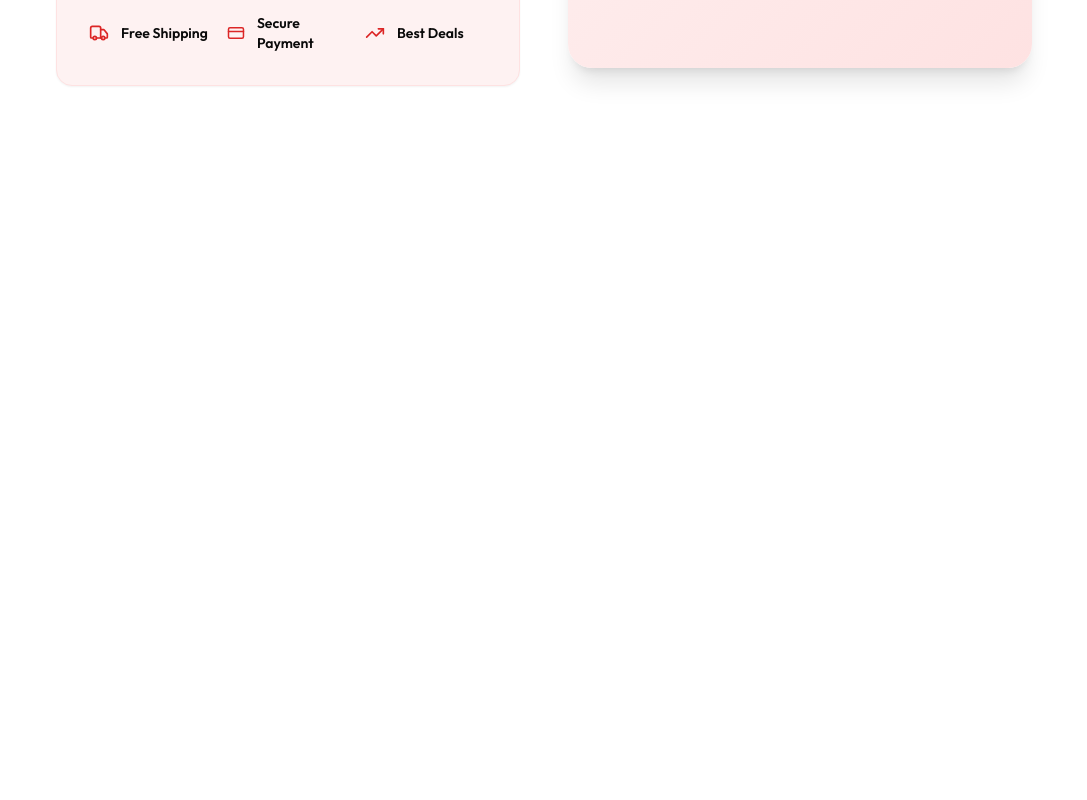
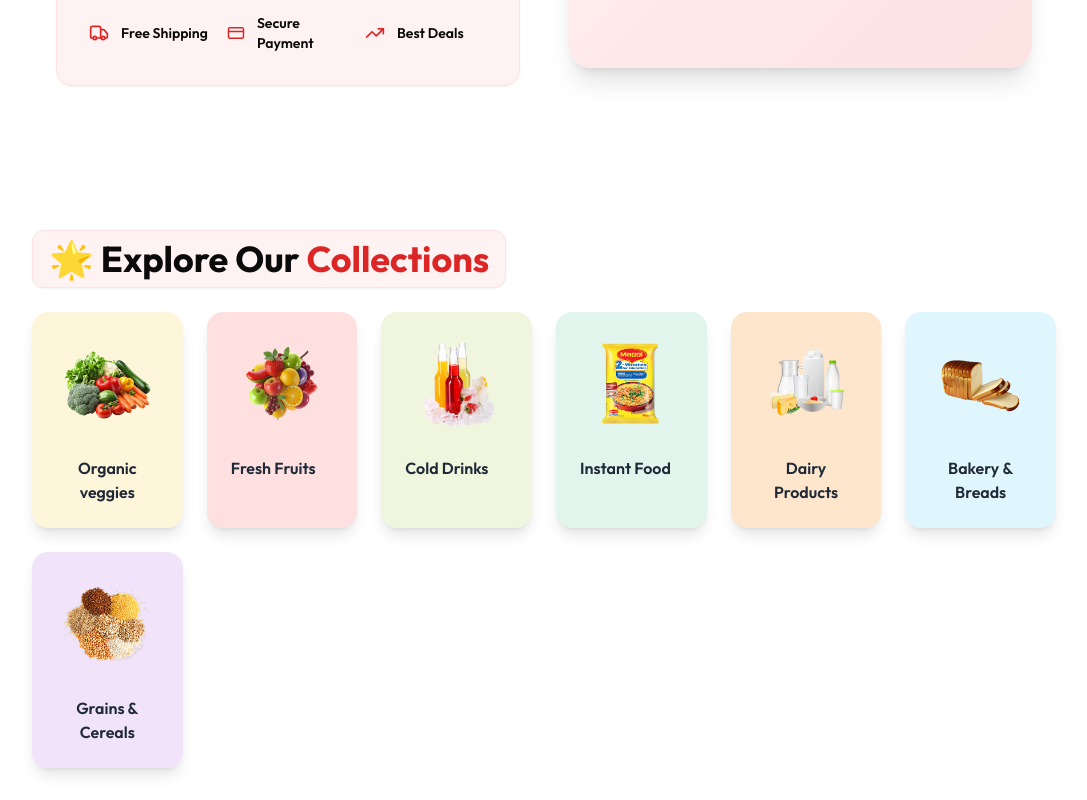
Before and after one commit to usama387/mern-mega-cart, a React (Vite) app in the folder frontend/: page / in a window 1280 px wide. Shown: the part 595-1395 px from the top of the page, without its empty margins (96-1183 px from the left). Before the commit the page ends 869 px from the top, so only its background shows below. Built offline with nearby package versions, Linux system fonts and the light colour scheme.

Commit message:
Added new Collections component in Home page

```diff
--- /dev/null
+++ b/frontend/src/components/ui/card.jsx
@@ -0,0 +1,50 @@
+import * as React from "react"
+
+import { cn } from "@/lib/utils"
+
+const Card = React.forwardRef(({ className, ...props }, ref) => (
+  <div
+    ref={ref}
+    className={cn("rounded-xl border bg-card text-card-foreground shadow", className)}
+    {...props} />
+))
+Card.displayName = "Card"
+
+const CardHeader = React.forwardRef(({ className, ...props }, ref) => (
+  <div
+    ref={ref}
+    className={cn("flex flex-col space-y-1.5 p-6", className)}
+    {...props} />
+))
+CardHeader.displayName = "CardHeader"
+
+const CardTitle = React.forwardRef(({ className, ...props }, ref) => (
+  <div
+    ref={ref}
+    className={cn("font-semibold leading-none tracking-tight", className)}
+    {...props} />
+))
+CardTitle.displayName = "CardTitle"
+
+const CardDescription = React.forwardRef(({ className, ...props }, ref) => (
+  <div
+    ref={ref}
+    className={cn("text-sm text-muted-foreground", className)}
+    {...props} />
+))
+CardDescription.displayName = "CardDescription"
+
+const CardContent = React.forwardRef(({ className, ...props }, ref) => (
+  <div ref={ref} className={cn("p-6 pt-0", className)} {...props} />
+))
+CardContent.displayName = "CardContent"
+
+const CardFooter = React.forwardRef(({ className, ...props }, ref) => (
+  <div
+    ref={ref}
+    className={cn("flex items-center p-6 pt-0", className)}
+    {...props} />
+))
+CardFooter.displayName = "CardFooter"
+
+export { Card, CardHeader, CardFooter, CardTitle, CardDescription, CardContent }
--- /dev/null
+++ b/frontend/src/components/ui/separator.jsx
@@ -0,0 +1,23 @@
+import * as React from "react"
+import * as SeparatorPrimitive from "@radix-ui/react-separator"
+
+import { cn } from "@/lib/utils"
+
+const Separator = React.forwardRef((
+  { className, orientation = "horizontal", decorative = true, ...props },
+  ref
+) => (
+  <SeparatorPrimitive.Root
+    ref={ref}
+    decorative={decorative}
+    orientation={orientation}
+    className={cn(
+      "shrink-0 bg-border",
+      orientation === "horizontal" ? "h-[1px] w-full" : "h-full w-[1px]",
+      className
+    )}
+    {...props} />
+))
+Separator.displayName = SeparatorPrimitive.Root.displayName
+
+export { Separator }
--- a/frontend/src/pages/Home.jsx
+++ b/frontend/src/pages/Home.jsx
@@ -1,10 +1,14 @@
+import Collections from "@/reusable/components/Collections";
 import MainBanner from "@/reusable/components/MainBanner";
 import React from "react";
 
 const Home = () => {
   return (
-    <div className="flex min-h-screen flex-col items-center justify-between">
-      <MainBanner />
+    <div className="">
+      <div className="flex flex-col items-center justify-between">
+        <MainBanner />
+      </div>
+      <Collections />
     </div>
   );
 };
--- /dev/null
+++ b/frontend/src/reusable/components/Collections.jsx
@@ -0,0 +1,45 @@
+import React from "react";
+import { Card, CardContent, CardFooter } from "@/components/ui/card";
+import { categories } from "@/assets/assets";
+import { useAppContext } from "@/context/AppContext";
+
+const Collections = () => {
+  const { navigate } = useAppContext();
+
+  return (
+    <div className="px-6 md:px-16 lg:px-24 xl:px-32 py-8">
+      <h2 className="text-3xl md:text-4xl font-bold mb-6 bg-red-50 border border-red-100 w-max px-4 py-2 rounded-xl p-8 shadow-sm">
+        🌟 Explore Our <span className="text-red-600">Collections</span>
+      </h2>
+
+      <div className="grid grid-cols-2 sm:grid-cols-3 md:grid-cols-4 lg:grid-cols-5 xl:grid-cols-6 gap-6">
+        {categories.map((category, index) => (
+          <Card
+            key={index}
+            className="group cursor-pointer border-none shadow-lg hover:shadow-xl transition duration-300 ease-in-out rounded-2xl"
+            onClick={() => {
+              navigate(`/products/${category.path.toLowerCase()}`);
+              scrollTo(0, 0);
+            }}
+            style={{ backgroundColor: category.bgColor }}
+          >
+            <CardContent className="flex flex-col items-center justify-center py-6">
+              <img
+                src={category.image}
+                alt={category.text}
+                className="w-24 h-24 object-contain group-hover:scale-110 transition-transform duration-200"
+              />
+            </CardContent>
+            <CardFooter className="text-center">
+              <p className="text-md font-semibold text-gray-800 roup-hover:text-black">
+                {category.text}
+              </p>
+            </CardFooter>
+          </Card>
+        ))}
+      </div>
+    </div>
+  );
+};
+
+export default Collections;
```
